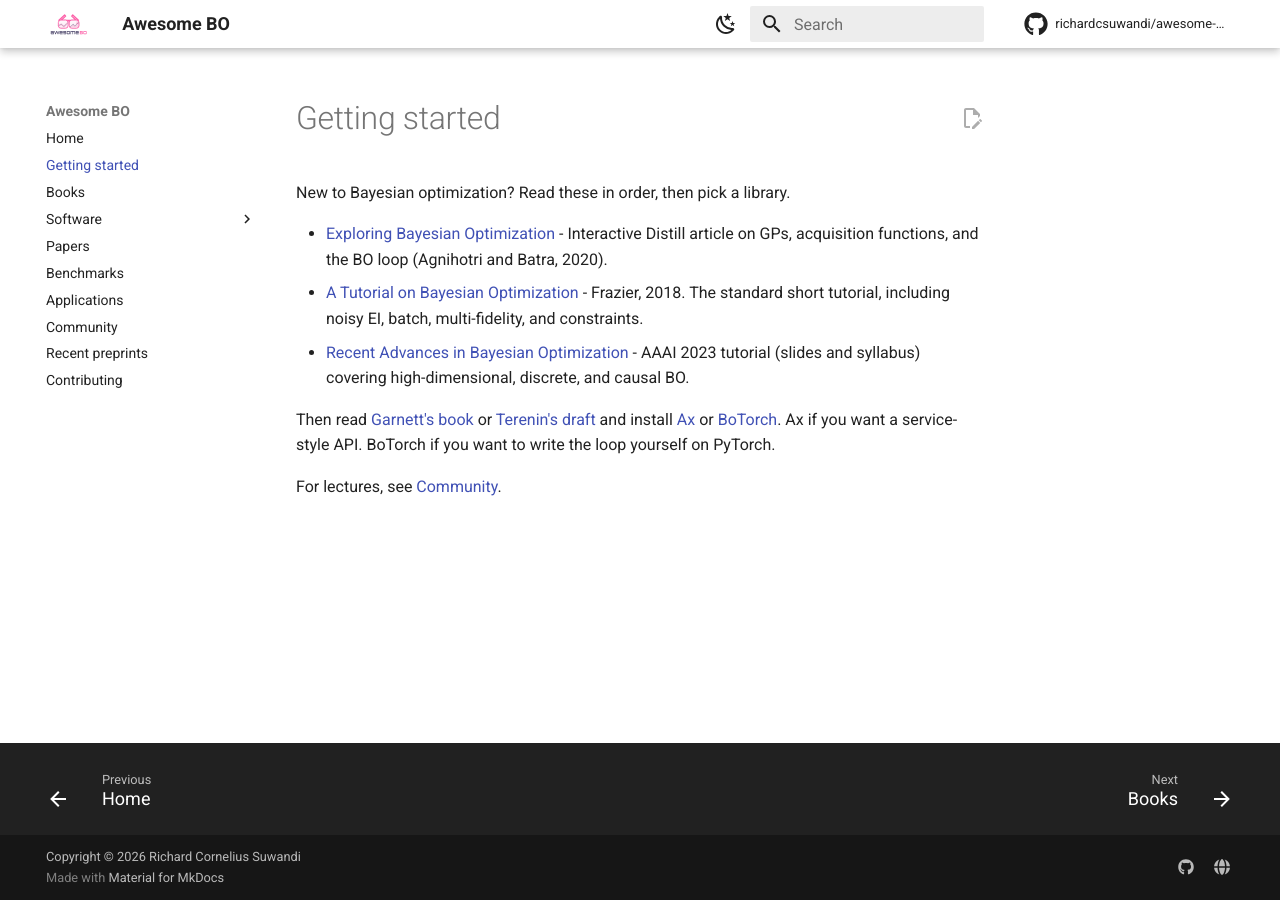
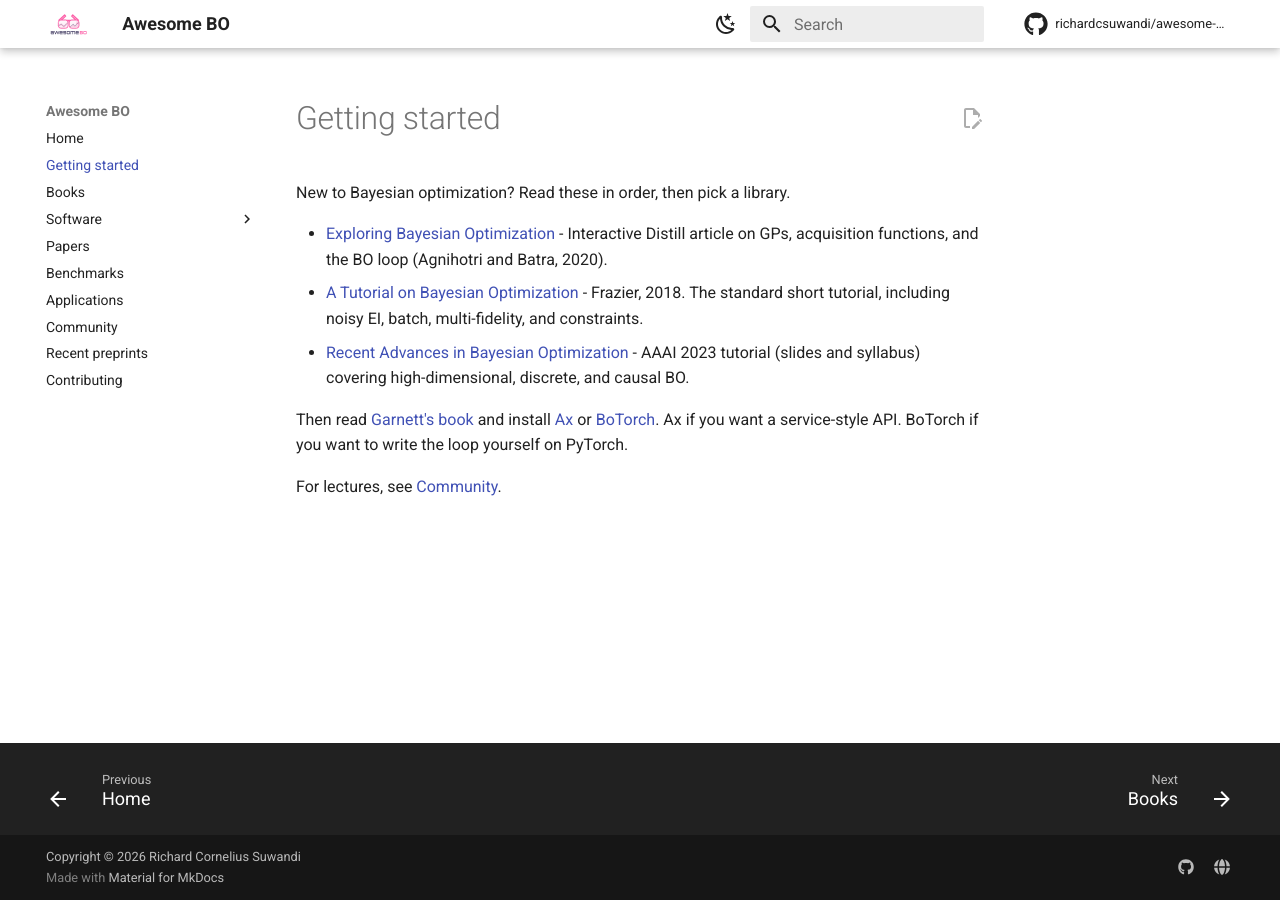
Before and after one commit to richardcsuwandi/awesome-bo, an MkDocs documentation site: the page built from docs/getting-started.md, in a window 1280 px wide. Built offline with MkDocs 1.6.1 and Material for MkDocs 9.7.7, drawn with Linux system fonts in a browser that asks for light colours; comment, search, counter and statistics services are not loaded.

Commit message:
update getting-started page

```diff
--- a/docs/getting-started.md
+++ b/docs/getting-started.md
@@ -6,6 +6,6 @@ New to Bayesian optimization? Read these in order, then pick a library.
 - [A Tutorial on Bayesian Optimization](https://arxiv.org/abs/1807.02811) - Frazier, 2018. The standard short tutorial, including noisy EI, batch, multi-fidelity, and constraints.
 - [Recent Advances in Bayesian Optimization](https://bayesopt-tutorial.github.io/) - AAAI 2023 tutorial (slides and syllabus) covering high-dimensional, discrete, and causal BO.
 
-Then read [Garnett's book](books.md) or [Terenin's draft](books.md) and install [Ax](https://ax.dev/) or [BoTorch](https://botorch.org/). Ax if you want a service-style API. BoTorch if you want to write the loop yourself on PyTorch.
+Then read [Garnett's book](books.md) and install [Ax](https://ax.dev/) or [BoTorch](https://botorch.org/). Ax if you want a service-style API. BoTorch if you want to write the loop yourself on PyTorch.
 
 For lectures, see [Community](community.md).
```
